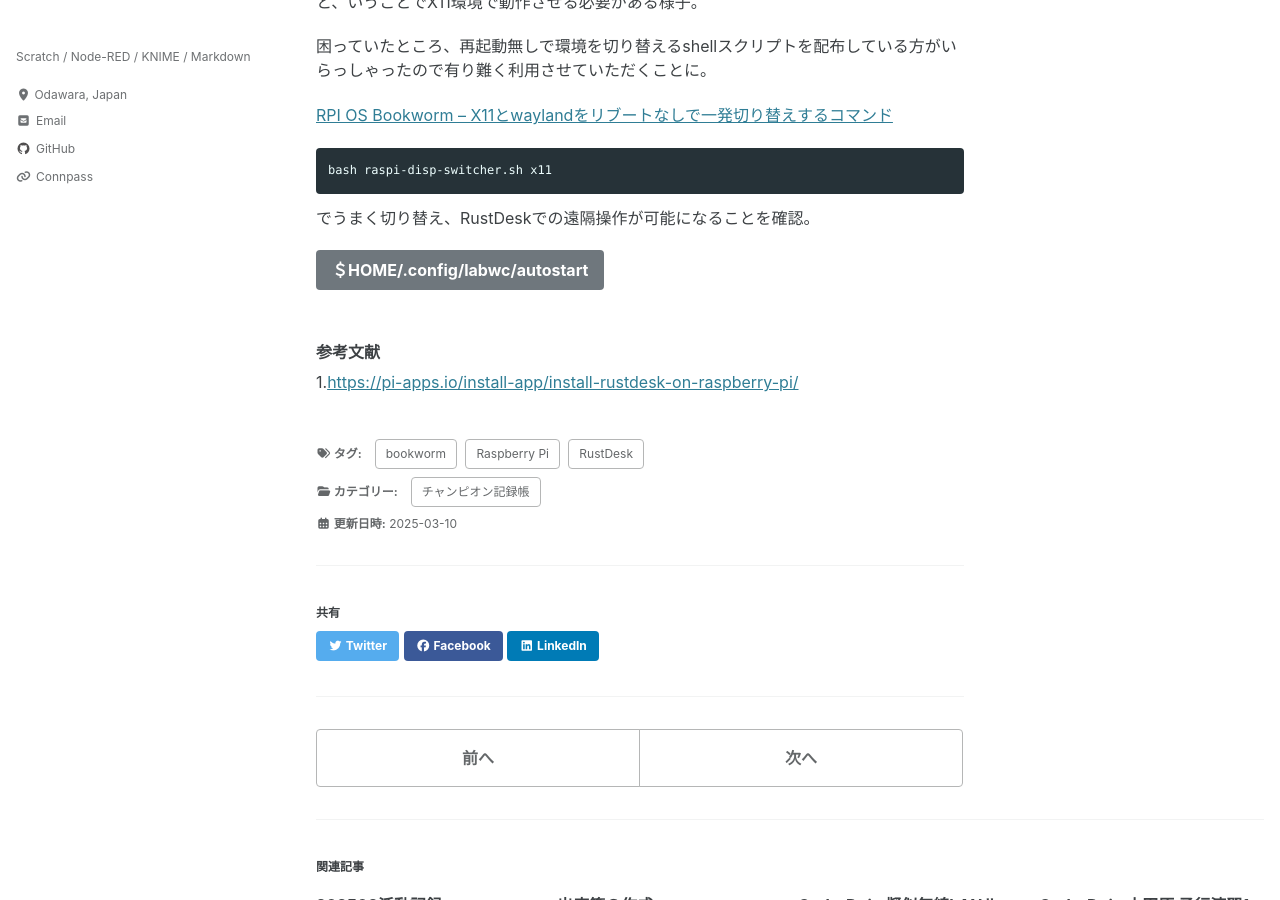
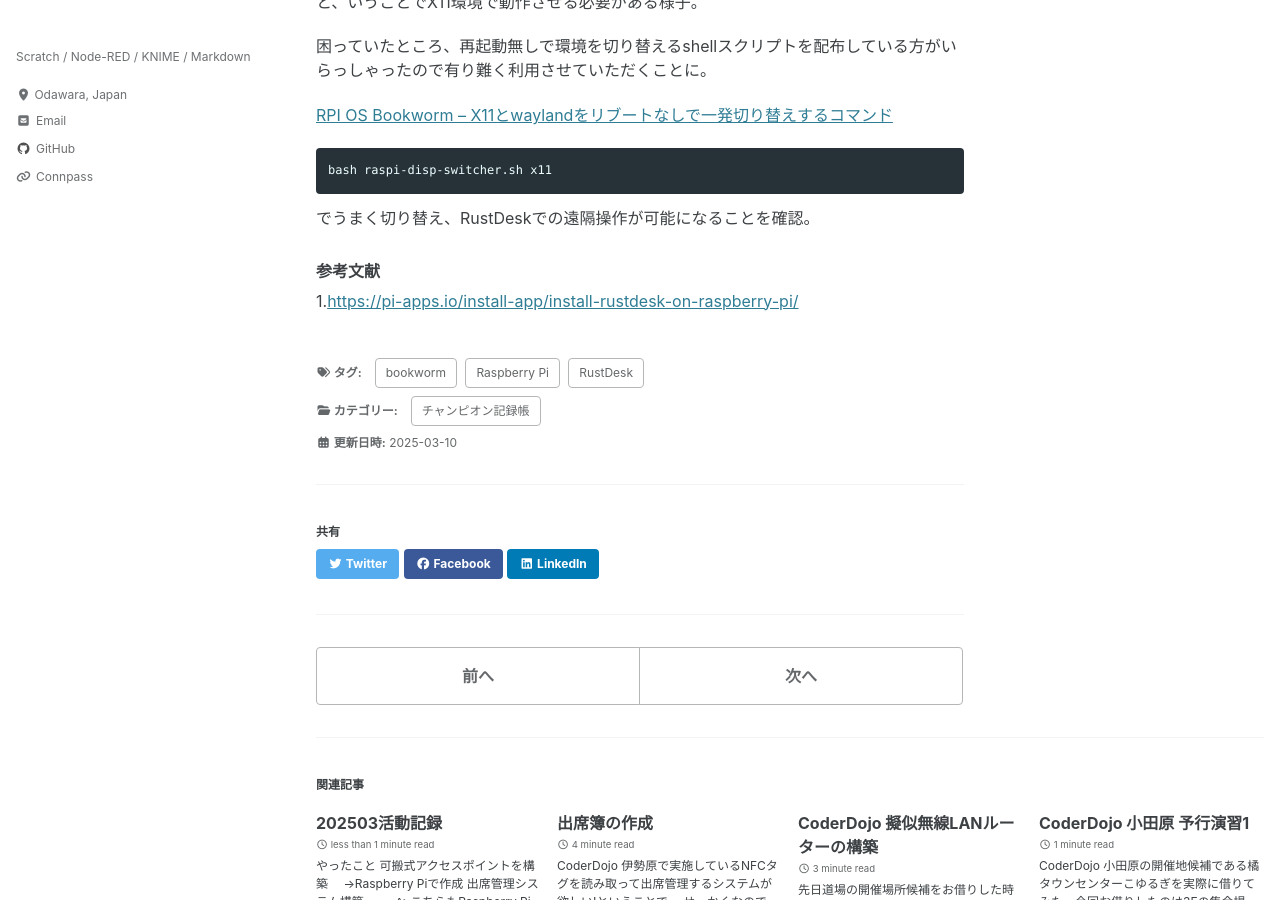
Before and after one commit to CoderDojo-Odawara/coderdojo-odawara.github.io, a Jekyll site: the page built from _posts/2025-3-10-raspi_rustdesk.md, in a window 1280 px wide and 900 px high, scrolled down 663 px. Built offline with Jekyll 4.4.1, drawn with Linux system fonts in a browser that asks for light colours; cached includes are drawn as plain includes; a script that is not in the unit is left out.

Commit message:
2025-3-10-raspi_rustdesk.md を更新

````diff
--- a/_posts/2025-3-10-raspi_rustdesk.md
+++ b/_posts/2025-3-10-raspi_rustdesk.md
@@ -41,8 +41,6 @@
 ```
 でうまく切り替え、RustDeskでの遠隔操作が可能になることを確認。
 
-＄HOME/.config/labwc/autostart
-{: .btn .btn--primary}
 
 ###### 参考文献
 1.[https://pi-apps.io/install-app/install-rustdesk-on-raspberry-pi/](https://pi-apps.io/install-app/install-rustdesk-on-raspberry-pi/)
````
